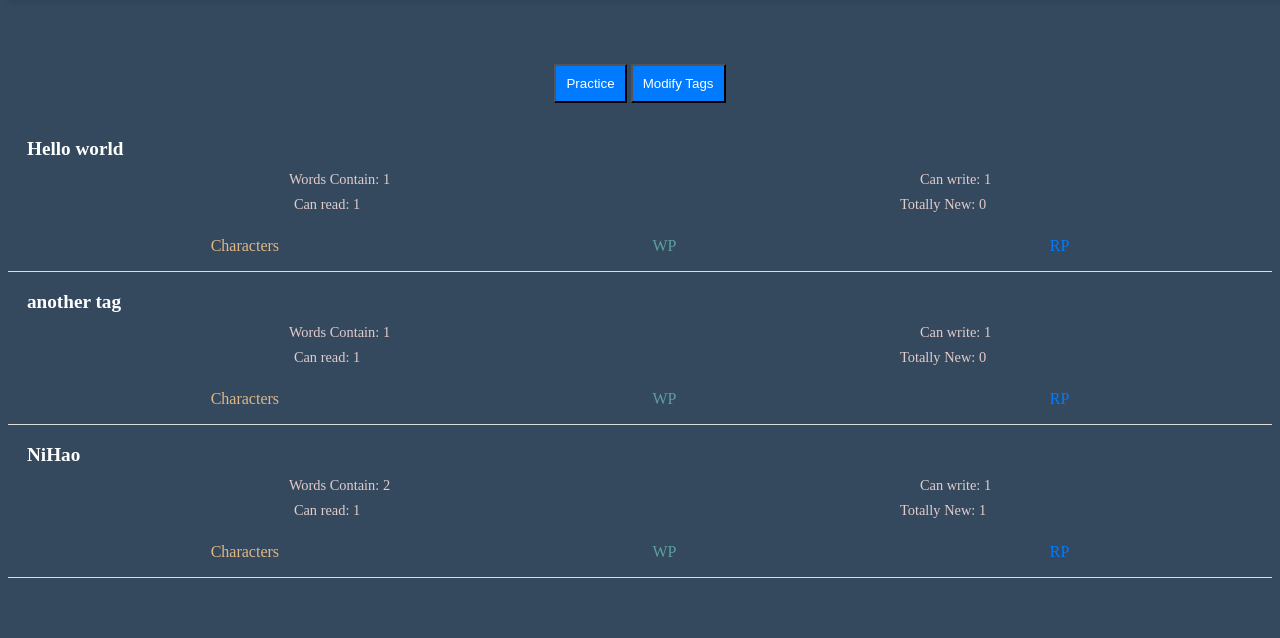
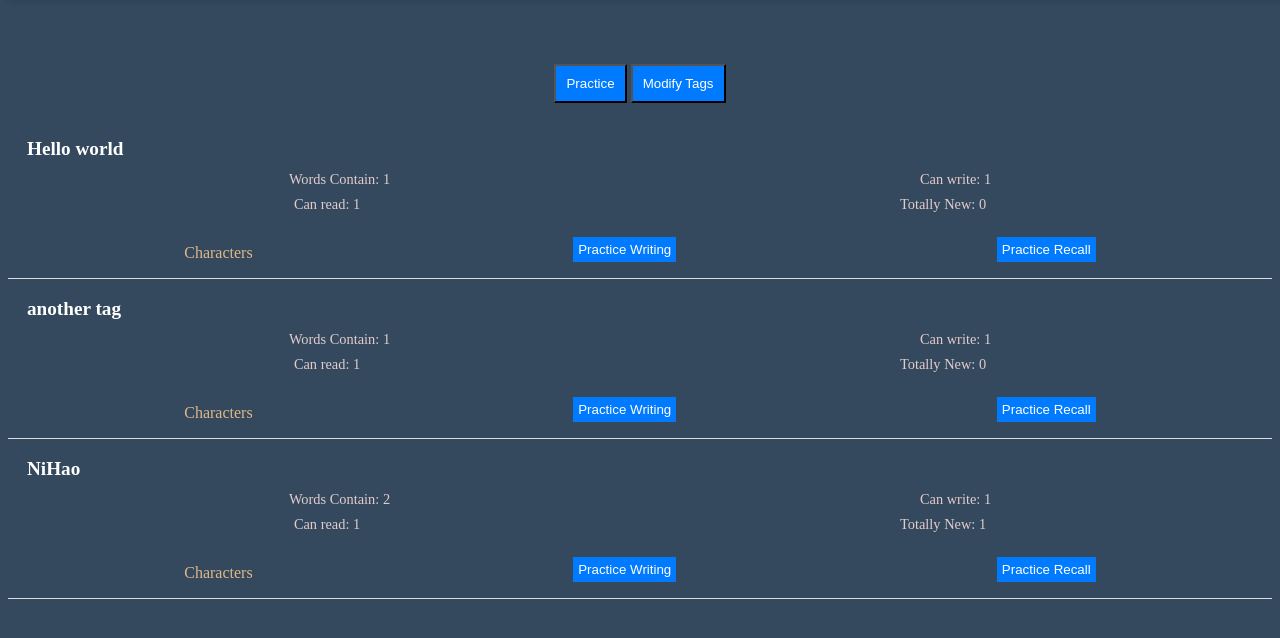
Before and after one commit to chandra-deb/XueHanzi, a Flask app: page /tags in a window 1280 px wide. Shown: the part 68-706 px from the top of the page. Run offline with Flask 3, Linux system fonts and the light colour scheme; the visitor is signed in with stand-in values (Sample User, id 1); data comes from the database, SQL or seed files in the repository.

Commit message:
fixed broken url problem for writing and reading practice

```diff
--- a/backend/templates/tags.html
+++ b/backend/templates/tags.html
@@ -337,9 +337,20 @@
             <div class="links">
 
                 <a href="{{ url_for('tag_characters', tag_id=tag.id) }}" style="color:burlywood;">Characters</a>
-                <a href="/wpractice/{{tag.name}}" style="color: cadetblue;">WP</a>
-
-                <a href="/kpractice/{{tag.name}}" style="color:#007BFF;">RP</a>
+                <form id="wp-form" method="GET" action="/wpractice">
+                    <span>
+                        <input type="checkbox" name="tags" value="{{ tag.id }}" id="{{tag.id}}" checked hidden>
+                        <input style="padding: 5px;border: none;color: white; background:#007BFF;" type="submit"
+                            value="Practice Writing">
+                    </span>
+                </form>
+                <form id="wp-form" method="GET" action="/kpractice">
+                    <span>
+                        <input type="checkbox" name="tags" value="{{ tag.id }}" id="{{tag.id}}" checked hidden>
+                        <input style="padding: 5px;border: none;color: white; background:#007BFF;" type="submit"
+                            value="Practice Recall">
+                    </span>
+                </form>
             </div>
 
         </center>
```
